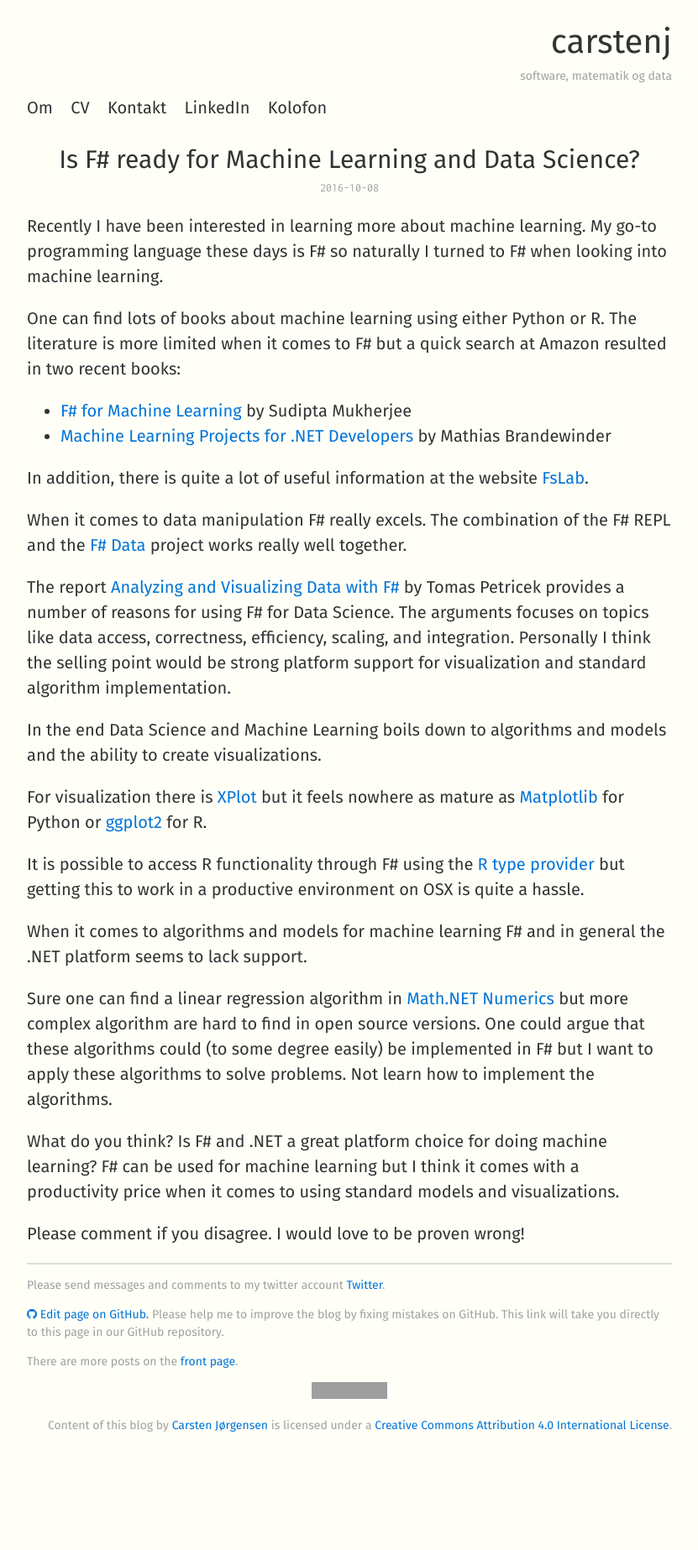
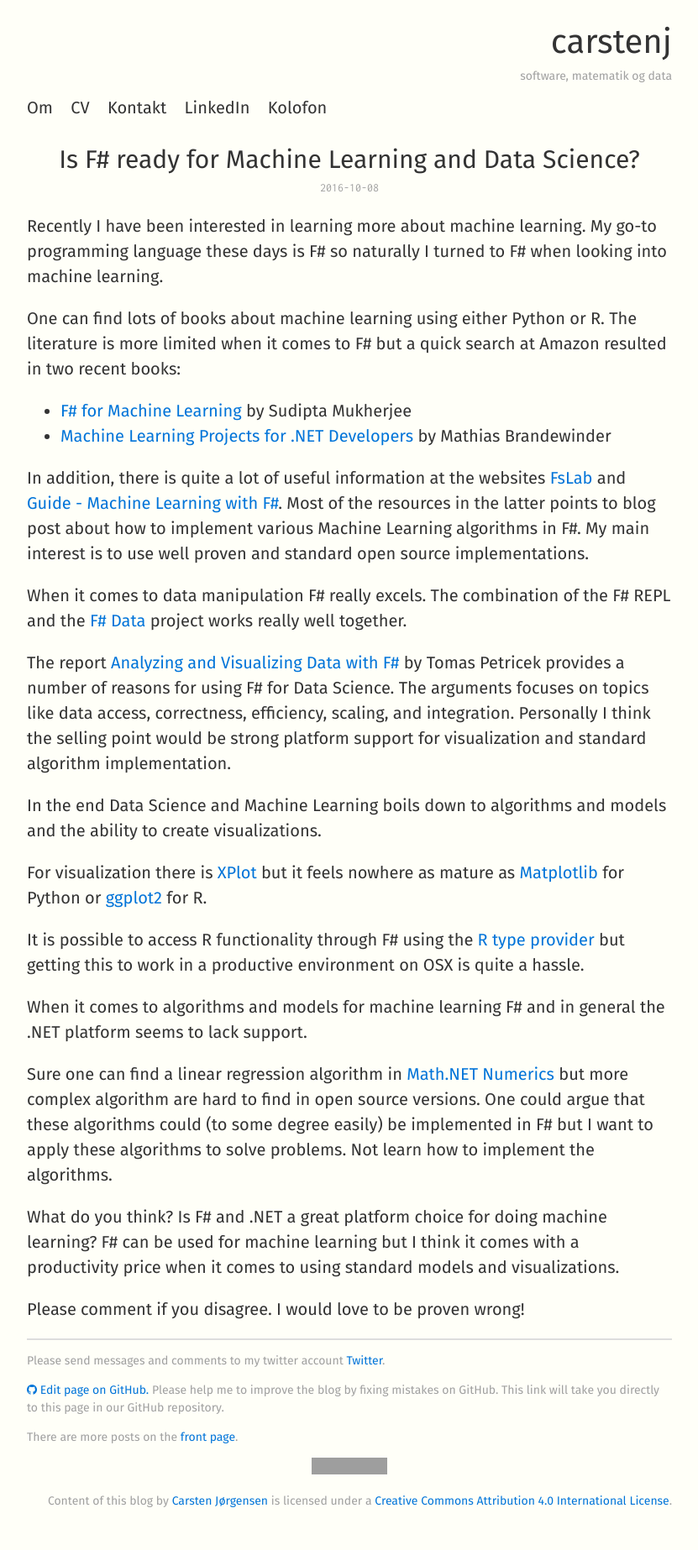
Before and after one commit to carsten-j/carsten-j.github.io, a Jekyll site: the page built from _posts/2016-10-08-is-fsharp-ready-for-data-science.markdown, in a window 1280 px wide. Shown: the whole page at 84% size, without its empty margins (224-1055 px from the left). Built offline with Jekyll 4.4.1, drawn with Linux system fonts in a browser that asks for light colours; nearby versions of some CDN libraries; before the commit the page ends 1756 px from its top, so only the background shows below that; grey boxes are pictures that could not be loaded.

Commit message:
Update 2016-10-08-is-fsharp-ready-for-data-science.markdown

```diff
--- a/_posts/2016-10-08-is-fsharp-ready-for-data-science.markdown
+++ b/_posts/2016-10-08-is-fsharp-ready-for-data-science.markdown
@@ -10,7 +10,7 @@
 * [F# for Machine Learning](https://www.amazon.com/F-Machine-Learning-Sudipta-Mukherjee/dp/1783989343) by Sudipta Mukherjee
 * [Machine Learning Projects for .NET Developers](http://www.amzn.com/1430267674) by Mathias Brandewinder
 
-In addition, there is quite a lot of useful information at the website [FsLab](https://fslab.org/).
+In addition, there is quite a lot of useful information at the websites [FsLab](https://fslab.org/) and [Guide - Machine Learning with F#](http://fsharp.org/guides/machine-learning/). Most of the resources in the latter points to blog post about how to implement various Machine Learning algorithms in F#. My main interest is to use well proven and standard open source implementations.
 
 When it comes to data manipulation F# really excels. The combination of the F# REPL and the [F# Data](http://fsharp.github.io/FSharp.Data/index.html) project works really well together.
 
```
